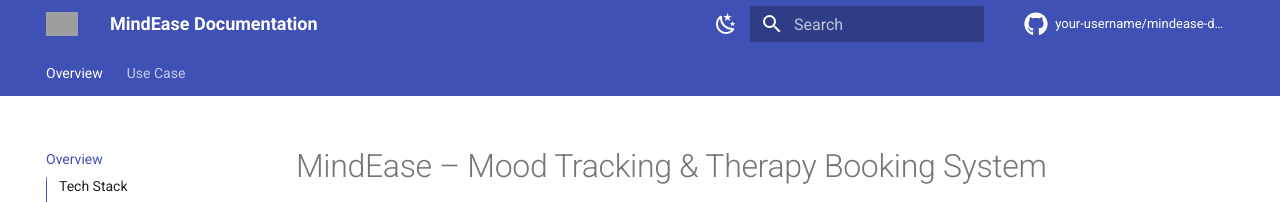
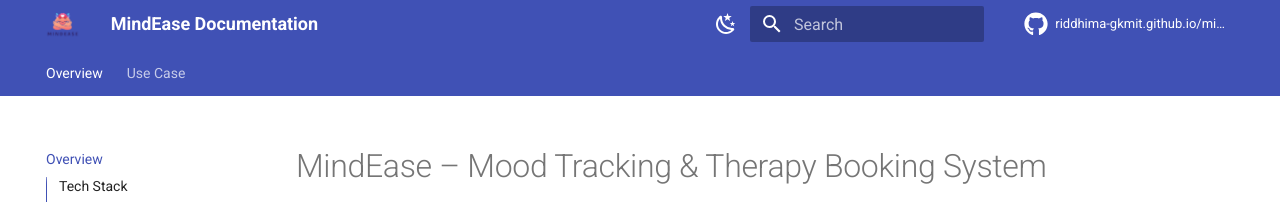
Before and after one commit to riddhima-gkmit/mindease-documentation, an MkDocs documentation site: the page built from docs/index.md, in a window 1280 px wide. Shown: the top 202 px of the page. Built offline with MkDocs 1.6.1 and Material for MkDocs 9.7.7, drawn with Linux system fonts in a browser that asks for light colours; comment, search, counter and statistics services are not loaded; the version menu is left out; grey boxes are pictures that could not be loaded.

Commit message:
feat:web logo

```diff
--- a/mkdocs.yml
+++ b/mkdocs.yml
@@ -1,14 +1,14 @@
 site_name: MindEase Documentation
 site_description: MindEase – Mood Tracking & Therapy Booking System (PWA) Documentation
-site_url: https://your-username.github.io/mindease-docs/
-repo_url: https://github.com/your-username/mindease-docs
-repo_name: your-username/mindease-docs
+site_url: https://riddhima-gkmit.github.io/mindease-documentation/
+repo_url: https://github.com/riddhima-gkmit/mindease-documentation/
+repo_name: riddhima-gkmit.github.io/mindease-documentation
 site_author: Riddhima Kushwah
 copyright: "© 2025 MindEase. All rights reserved."
 
 theme:
   name: material
-  logo: assets/logo.png
+  logo: assets/mindease-logo.png
   favicon: assets/favicon.png
   language: en
   features:
```
Also changed, not shown: docs/assets/mindease-logo.png (added).
